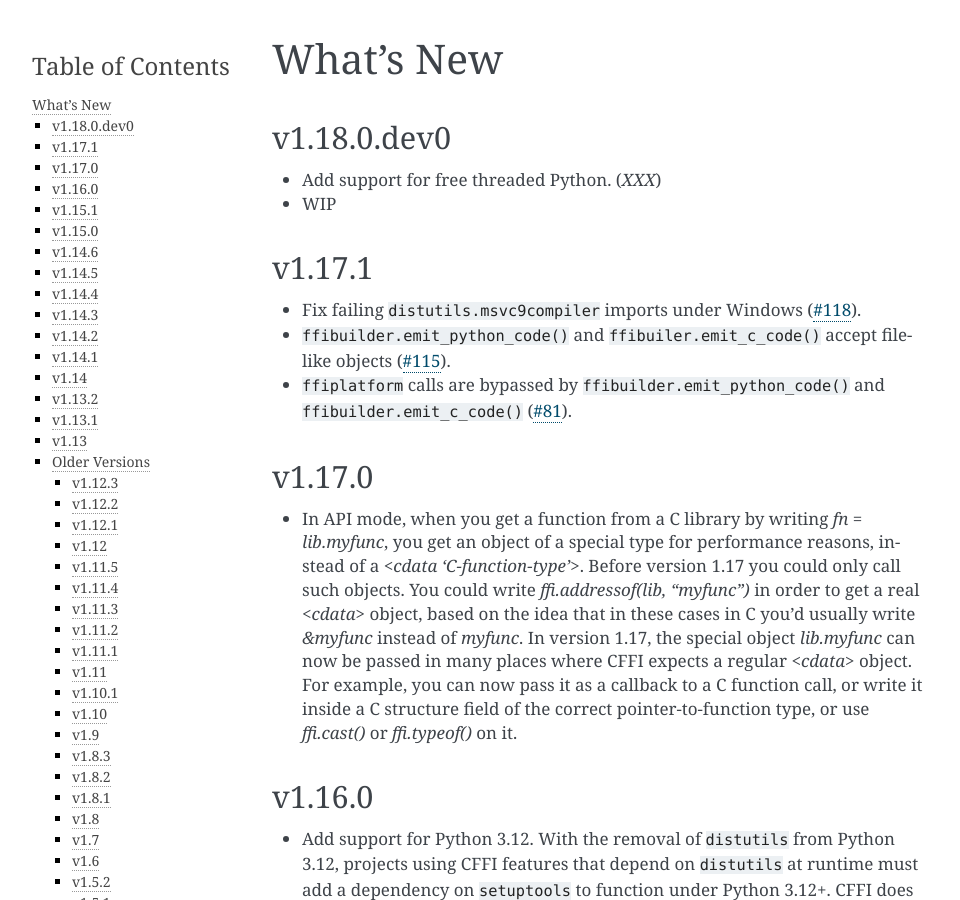
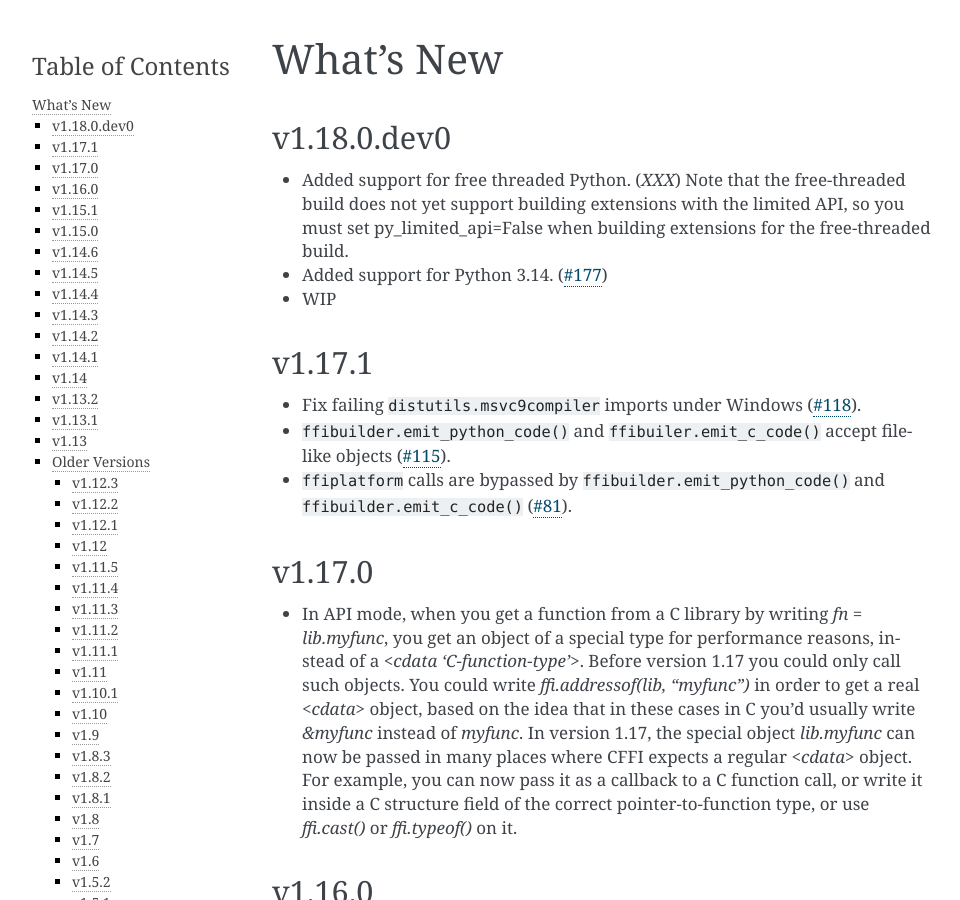
Before and after one commit to python-cffi/cffi, a Sphinx documentation site: the page built from doc/source/whatsnew.rst, in a window 1280 px wide and 900 px high. Shown: the whole window, without its empty margins (148-1108 px from the left). Built offline with Sphinx 7.4.7, drawn with Linux system fonts in a browser that asks for light colours.

Commit message:
expand whatsnew

```diff
--- a/doc/source/whatsnew.rst
+++ b/doc/source/whatsnew.rst
@@ -5,8 +5,14 @@ What's New
 v1.18.0.dev0
 ============
 
-* Add support for free threaded Python. (`XXX`)
+* Added support for free threaded Python. (`XXX`)
+  Note that the free-threaded build does not yet support building extensions
+  with the limited API, so you must set py_limited_api=False when building
+  extensions for the free-threaded build.
+* Added support for Python 3.14. (`#177`_)
 * WIP
+
+.. _`#177`: https://github.com/python-cffi/cffi/pull/177
 
 v1.17.1
 =======
```
